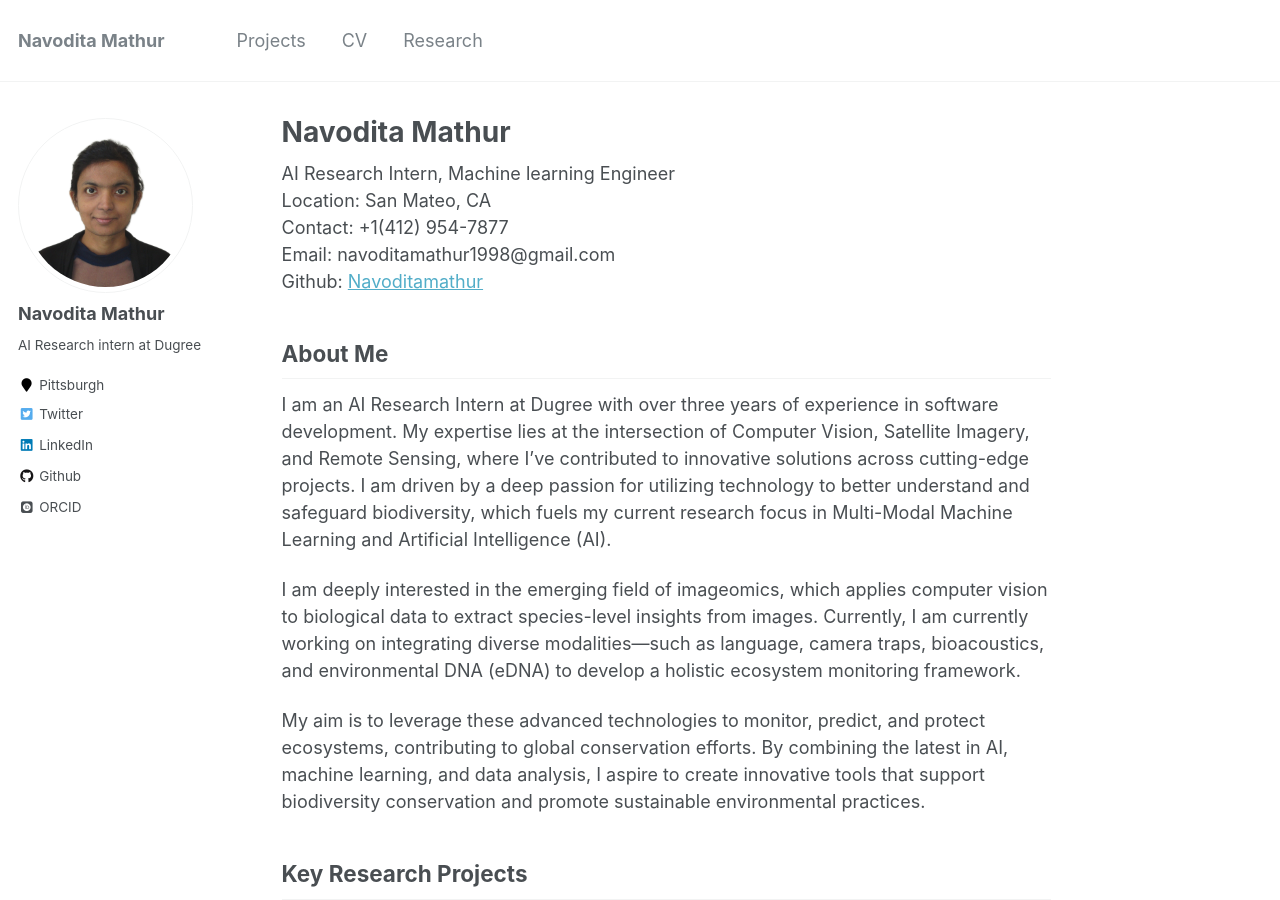
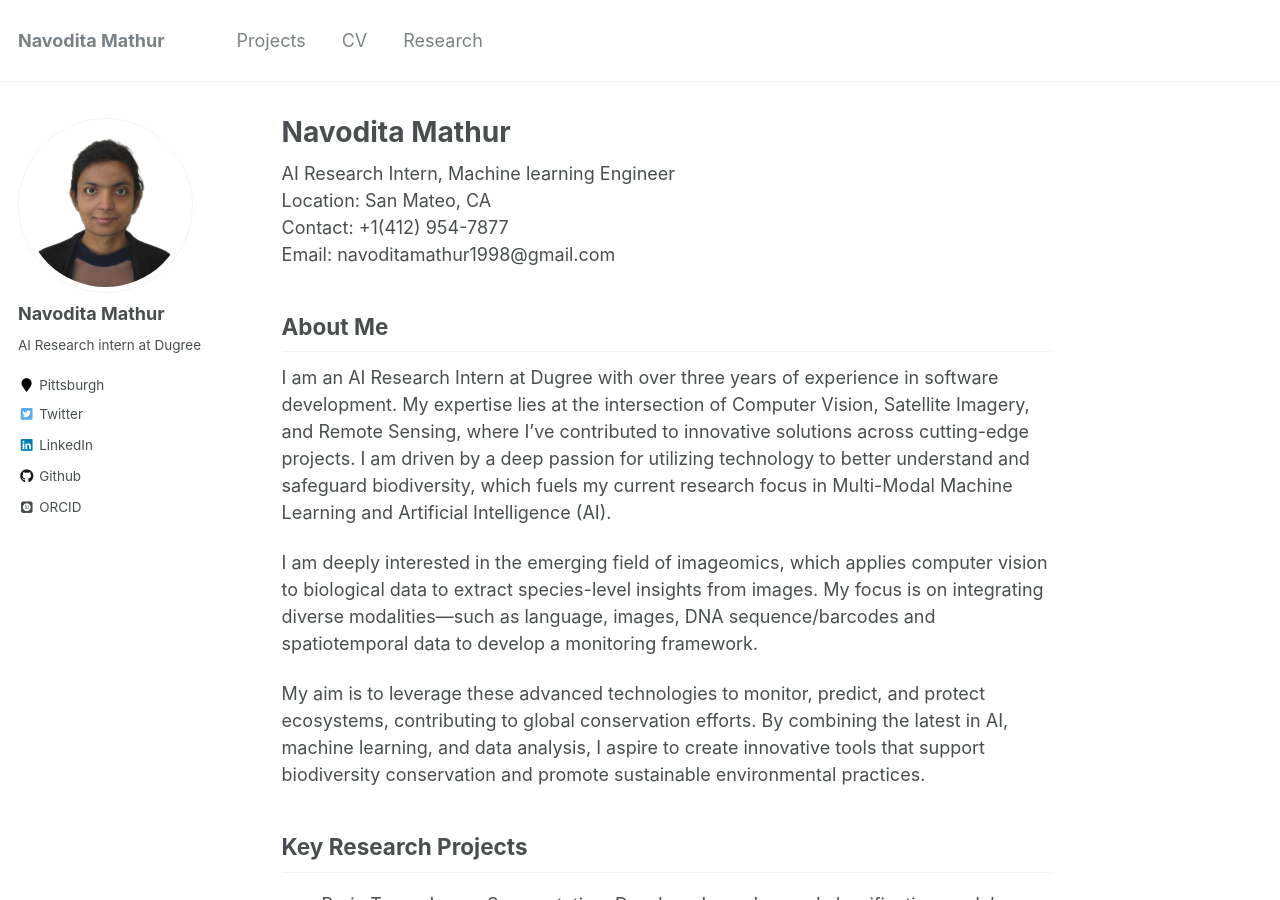
Before and after one commit to Navoditamathur/Navoditamathur.github.io, a Jekyll site: the page built from _pages/about.md, in a window 1280 px wide and 900 px high. Built offline with Jekyll 4.4.1, drawn with Linux system fonts in a browser that asks for light colours; some web fonts are replaced.

Commit message:
Update about.md

```diff
--- a/_pages/about.md
+++ b/_pages/about.md
@@ -12,13 +12,12 @@ AI Research Intern, Machine learning Engineer<br/>
 Location: San Mateo, CA<br/>
 Contact: +1(412) 954-7877<br/>
 Email: navoditamathur1998@gmail.com<br/>
-Github: [Navoditamathur](https://github.com/Navoditamathur)
 
 About Me
 ------
 I am an AI Research Intern at Dugree with over three years of experience in software development. My expertise lies at the intersection of Computer Vision, Satellite Imagery, and Remote Sensing, where I’ve contributed to innovative solutions across cutting-edge projects. I am driven by a deep passion for utilizing technology to better understand and safeguard biodiversity, which fuels my current research focus in Multi-Modal Machine Learning and Artificial Intelligence (AI).
 
-I am deeply interested in the emerging field of imageomics, which applies computer vision to biological data to extract species-level insights from images. Currently, I am currently working on integrating diverse modalities—such as language, camera traps, bioacoustics, and environmental DNA (eDNA) to develop a holistic ecosystem monitoring framework.
+I am deeply interested in the emerging field of imageomics, which applies computer vision to biological data to extract species-level insights from images. My focus is on integrating diverse modalities—such as language, images, DNA sequence/barcodes and spatiotemporal data to develop a monitoring framework.
 
 My aim is to leverage these advanced technologies to monitor, predict, and protect ecosystems, contributing to global conservation efforts. By combining the latest in AI, machine learning, and data analysis, I aspire to create innovative tools that support biodiversity conservation and promote sustainable environmental practices.
 
```
